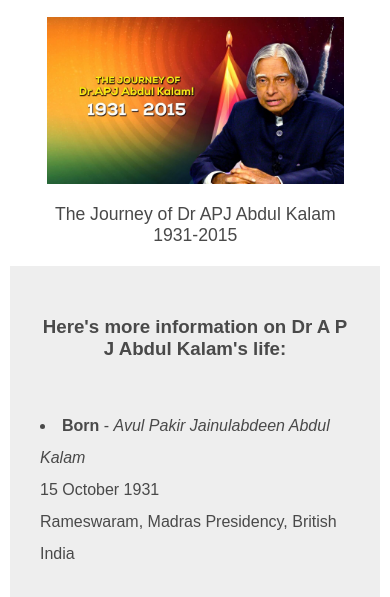
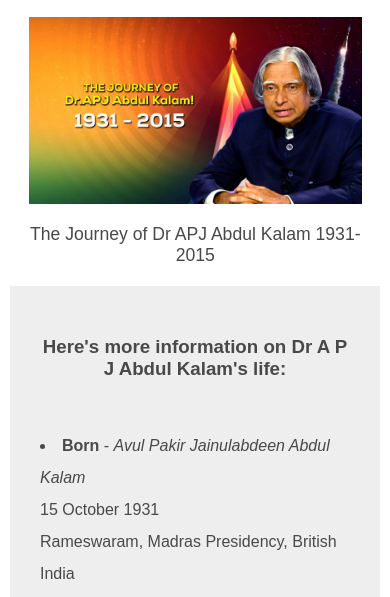
Before and after one commit to moinkhanif/microverse-html-css-trial, a plain HTML site: page index.html in a window 390 px wide. Shown: the part 202-799 px from the top of the page. Drawn offline with Linux system fonts and the light colour scheme.

Commit message:
reduces padding for img on sm screens

```diff
--- a/css/styles.css
+++ b/css/styles.css
@@ -65,6 +65,6 @@ ul li {
 /* styles for small screens */
 @media screen and (max-width: 630px){
     #img-div {
-        padding: 20px 10% 0;
+        padding: 20px 5% 0;
     }
 }
```
